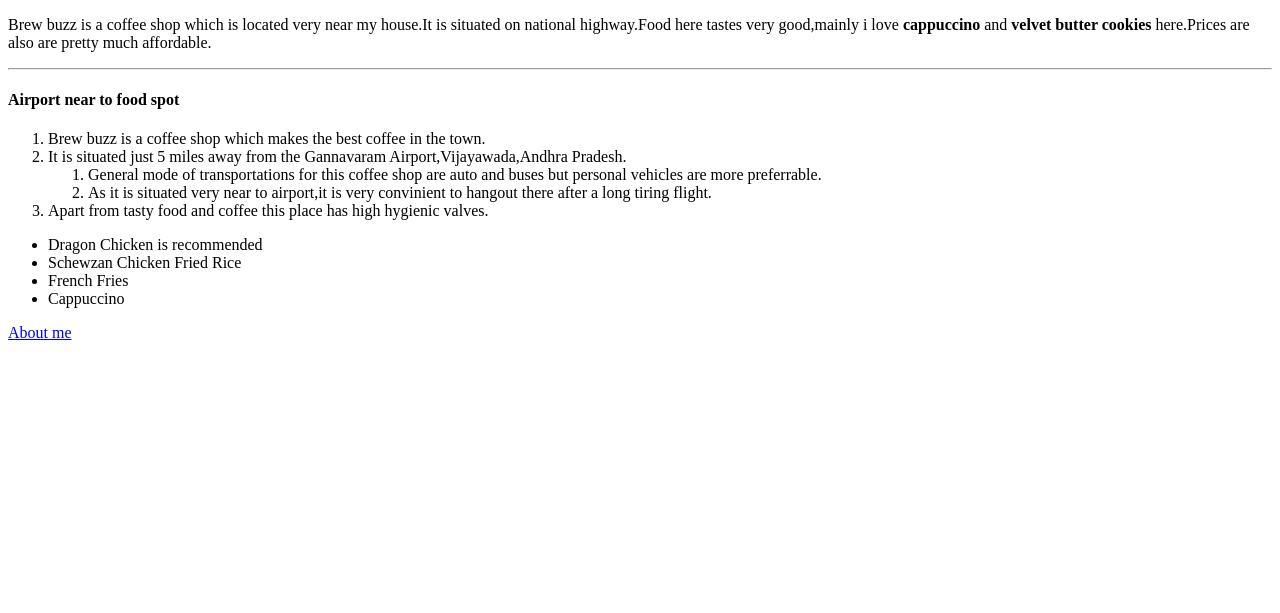
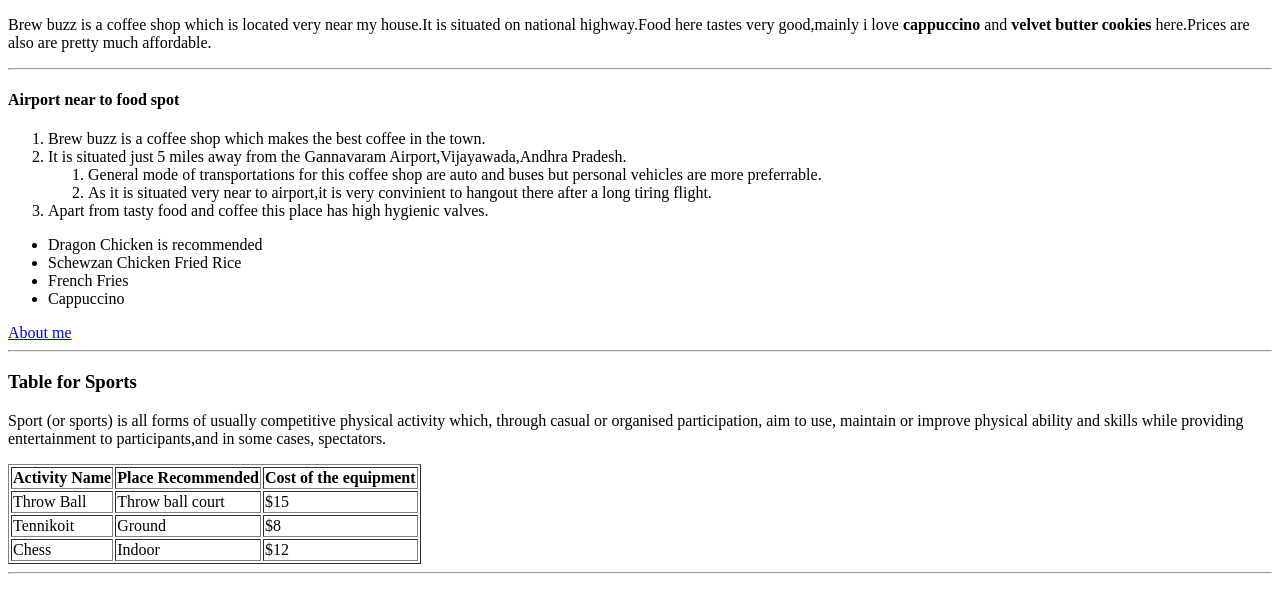
Before and after one commit to 44-563-Web-Apps-S22/webapps-s22-assignment-3-ThaaraniY, a plain HTML site: page index.html in a window 1280 px wide. Shown: the part 105-718 px from the top of the page. Drawn offline with Linux system fonts and the light colour scheme.

Commit message:
Update index.html

```diff
--- a/index.html
+++ b/index.html
@@ -33,3 +33,31 @@
             <li>Cappuccino </li>
         </ul>
         <a href="aboutme.html">About me</a>
+        <hr>
+            <h3>Table for Sports</h3>
+            <p>Sport (or sports) is all forms of usually competitive physical activity which,
+                 through casual or organised participation, aim to use, maintain or improve physical ability and skills while providing
+                  entertainment to participants,and in some cases, spectators.</p>
+                  <table border = "1">
+                      <tr>
+                          <th>Activity Name</th>
+                          <th>Place Recommended</th>
+                          <th>Cost of the equipment</th>
+                      </tr>
+                      <tr>
+                          <td>Throw Ball</td>
+                          <td>Throw ball court</td>
+                          <td>$15</td>
+                      </tr>
+                      <tr>
+                        <td>Tennikoit</td>
+                        <td>Ground</td>
+                        <td>$8</td>
+                    </tr>
+                    <tr>
+                        <td>Chess</td>
+                        <td>Indoor</td>
+                        <td>$12</td>
+                    </tr>
+                  </table>
+                  <hr>
```
